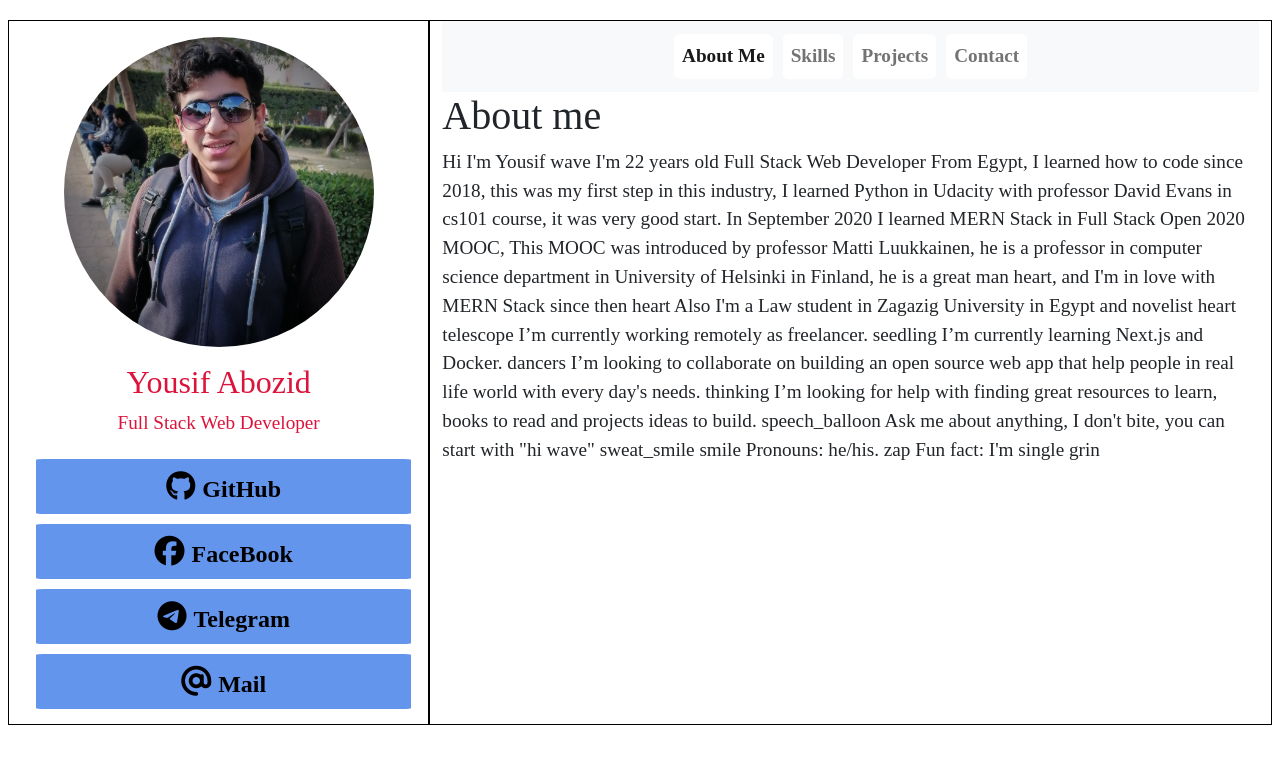
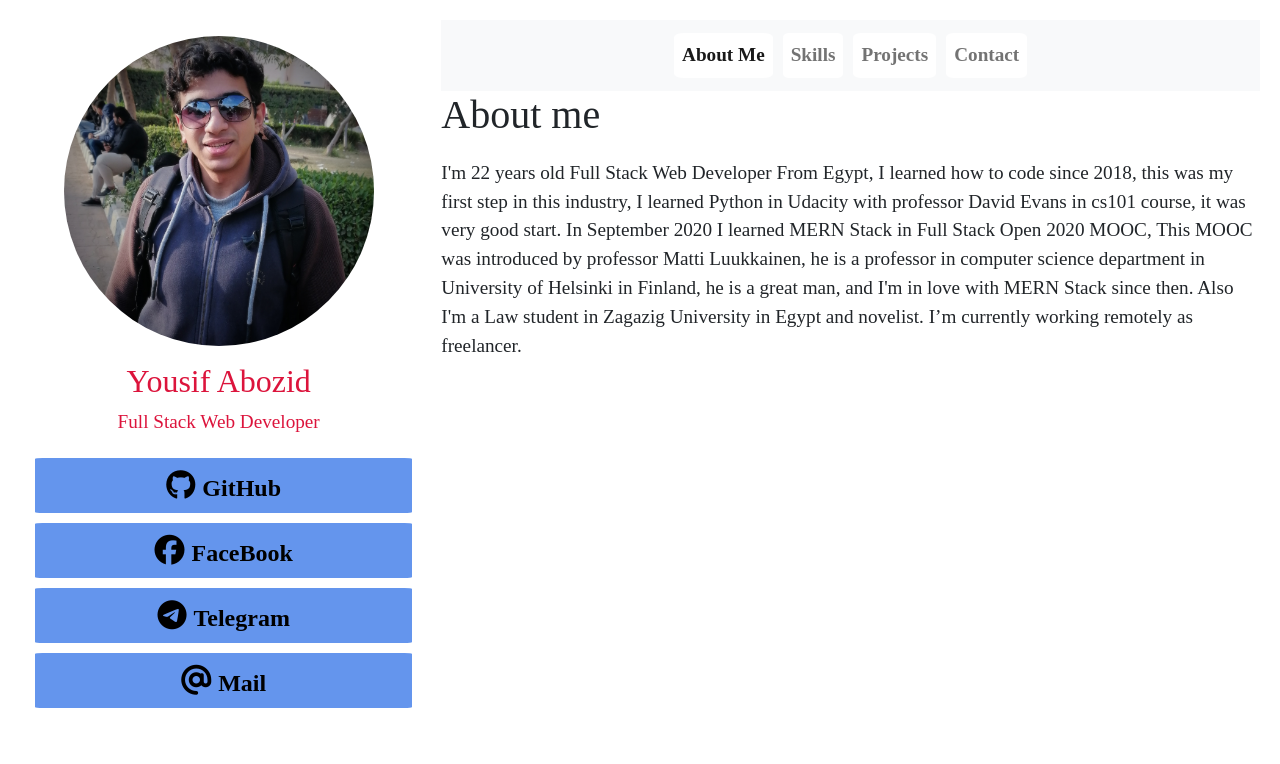
Before and after one commit to YousifAbozid/Resume, a Next.js app: page / in a window 1280 px wide. Shown: the top 764 px of the page. Built offline with nearby package versions, Linux system fonts and the light colour scheme; a web font is replaced by a local one.

Commit message:
edit about me

```diff
--- a/components/Layout.js
+++ b/components/Layout.js
@@ -6,7 +6,7 @@ import SocialButtons from "./SocialButtons"
 const Layout = ({ children }) => {
     return (
         <div className="row">
-            <div className="col-md-4" style={{ border: "1px solid black" }}>
+            <div className="col-md-4">
                 <Avatar />
                 <div className="bio">
                     <h2>Yousif Abozid</h2>
@@ -14,7 +14,7 @@ const Layout = ({ children }) => {
                 </div>
                 <SocialButtons />
             </div>
-            <div className="col-md-8" style={{ border: "1px solid black" }}>
+            <div className="col-md-8">
                 <NavBar />
                 {children}
             </div>
--- a/components/SocialButtons.js
+++ b/components/SocialButtons.js
@@ -7,7 +7,7 @@ const SocialButtons = () => {
                 rel="noopener noreferrer"
             >
                 <span>
-                    <i className="fab fa-github"></i>
+                    <i className="fab fa-github" aria-hidden></i>
                 </span>
                 GitHub
             </a>
@@ -17,7 +17,7 @@ const SocialButtons = () => {
                 rel="noopener noreferrer"
             >
                 <span>
-                    <i className="fab fa-facebook"></i>
+                    <i className="fab fa-facebook" aria-hidden></i>
                 </span>
                 FaceBook
             </a>
@@ -27,7 +27,7 @@ const SocialButtons = () => {
                 rel="noopener noreferrer"
             >
                 <span>
-                    <i className="fab fa-telegram"></i>
+                    <i className="fab fa-telegram" aria-hidden></i>
                 </span>
                 Telegram
             </a>
@@ -37,7 +37,7 @@ const SocialButtons = () => {
                 rel="noopener noreferrer"
             >
                 <span>
-                    <i className="fas fa-at"></i>
+                    <i className="fas fa-at" aria-hidden></i>
                 </span>
                 Mail
             </a>
--- a/pages/index.js
+++ b/pages/index.js
@@ -10,25 +10,17 @@ const Home = () => {
             <div>
                 <h1>About me</h1>
                 <p>
-                    Hi I'm Yousif wave I'm 22 years old Full Stack Web Developer
-                    From Egypt, I learned how to code since 2018, this was my
-                    first step in this industry, I learned Python in Udacity
-                    with professor David Evans in cs101 course, it was very good
-                    start. In September 2020 I learned MERN Stack in Full Stack
-                    Open 2020 MOOC, This MOOC was introduced by professor Matti
+                    I'm 22 years old Full Stack Web Developer From Egypt, I
+                    learned how to code since 2018, this was my first step in
+                    this industry, I learned Python in Udacity with professor
+                    David Evans in cs101 course, it was very good start. In
+                    September 2020 I learned MERN Stack in Full Stack Open 2020
+                    MOOC, This MOOC was introduced by professor Matti
                     Luukkainen, he is a professor in computer science department
-                    in University of Helsinki in Finland, he is a great man
-                    heart, and I'm in love with MERN Stack since then heart Also
-                    I'm a Law student in Zagazig University in Egypt and
-                    novelist heart telescope I’m currently working remotely as
-                    freelancer. seedling I’m currently learning Next.js and
-                    Docker. dancers I’m looking to collaborate on building an
-                    open source web app that help people in real life world with
-                    every day's needs. thinking I’m looking for help with
-                    finding great resources to learn, books to read and projects
-                    ideas to build. speech_balloon Ask me about anything, I
-                    don't bite, you can start with "hi wave" sweat_smile smile
-                    Pronouns: he/his. zap Fun fact: I'm single grin
+                    in University of Helsinki in Finland, he is a great man, and
+                    I'm in love with MERN Stack since then. Also I'm a Law
+                    student in Zagazig University in Egypt and novelist. I’m
+                    currently working remotely as freelancer.
                 </p>
             </div>
         </div>
--- a/styles/globals.css
+++ b/styles/globals.css
@@ -28,6 +28,10 @@ nav button:hover {
 
 p {
     font-size: larger;
+}
+
+h1 {
+    margin-bottom: 20px;
 }
 
 .avatar {
```
